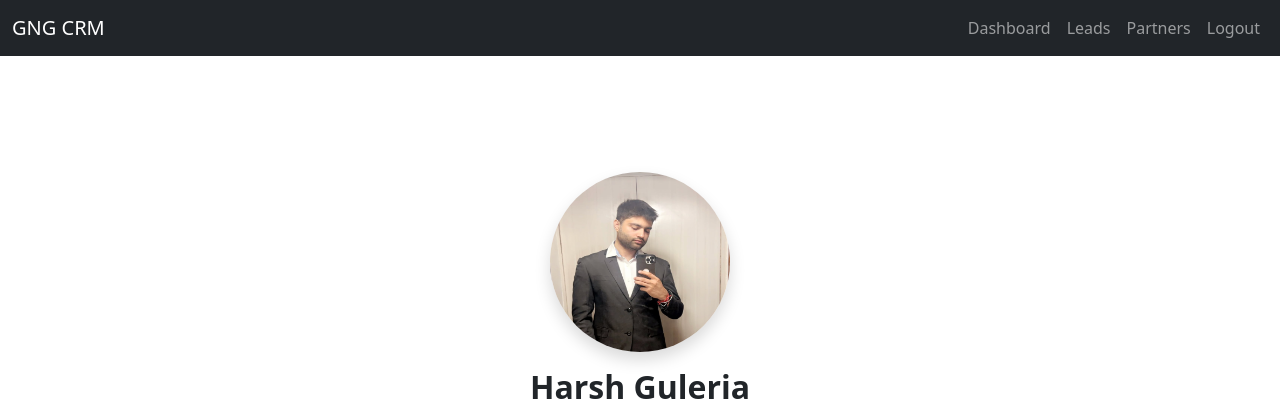
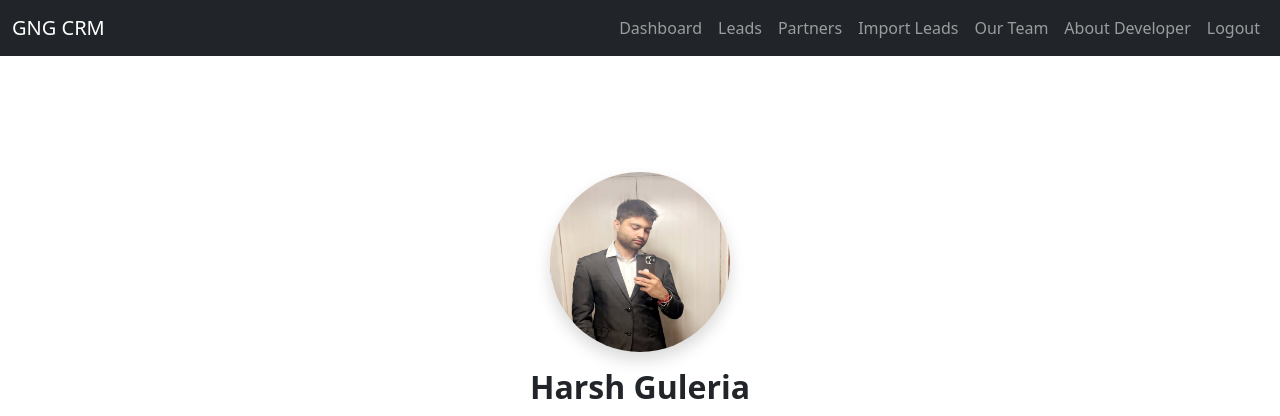
Before and after one commit to harshgul/gng-crm, a Flask app: page /about in a window 1280 px wide. Shown: the top 416 px of the page. Run offline with Flask 3, Linux system fonts and the light colour scheme; a user stored in the database is signed in.

Commit message:
Update base.html

```diff
--- a/templates/base.html
+++ b/templates/base.html
@@ -41,6 +41,16 @@
                 <li class="nav-item">
                     <a class="nav-link" href="{{ url_for('partners') }}">Partners</a>
                 </li>
+              <li class="nav-item">
+                    <a class="nav-link" href="{{ url_for('import_leads') }}">Import Leads</a>
+                </li>
+              <li class="nav-item">
+                    <a class="nav-link" href="{{ url_for('team') }}">Our Team</a>
+                </li>
+
+              <li class="nav-item">
+                    <a class="nav-link" href="{{ url_for('about') }}">About Developer</a>
+                </li>
 
                 <li class="nav-item">
                     <a class="nav-link" href="{{ url_for('logout') }}">Logout</a>
```
